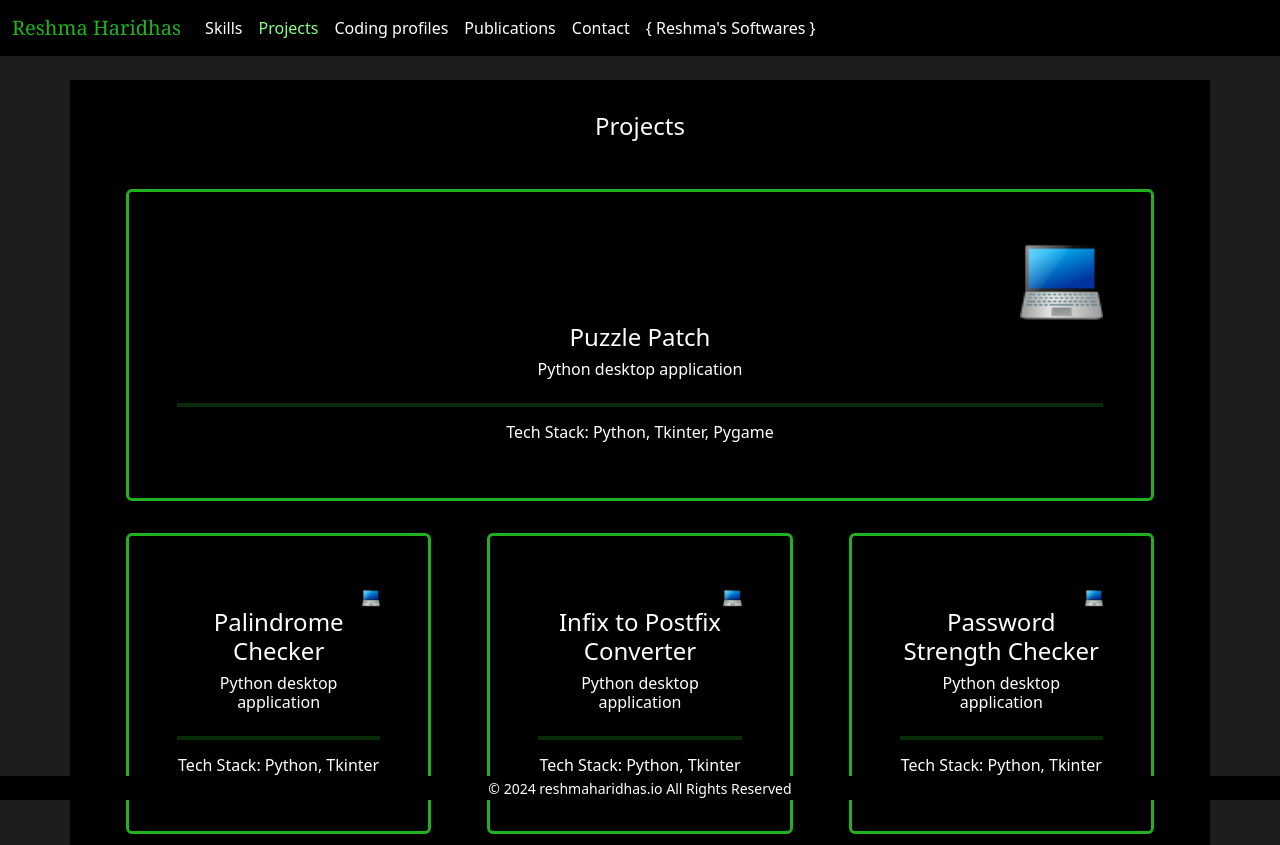
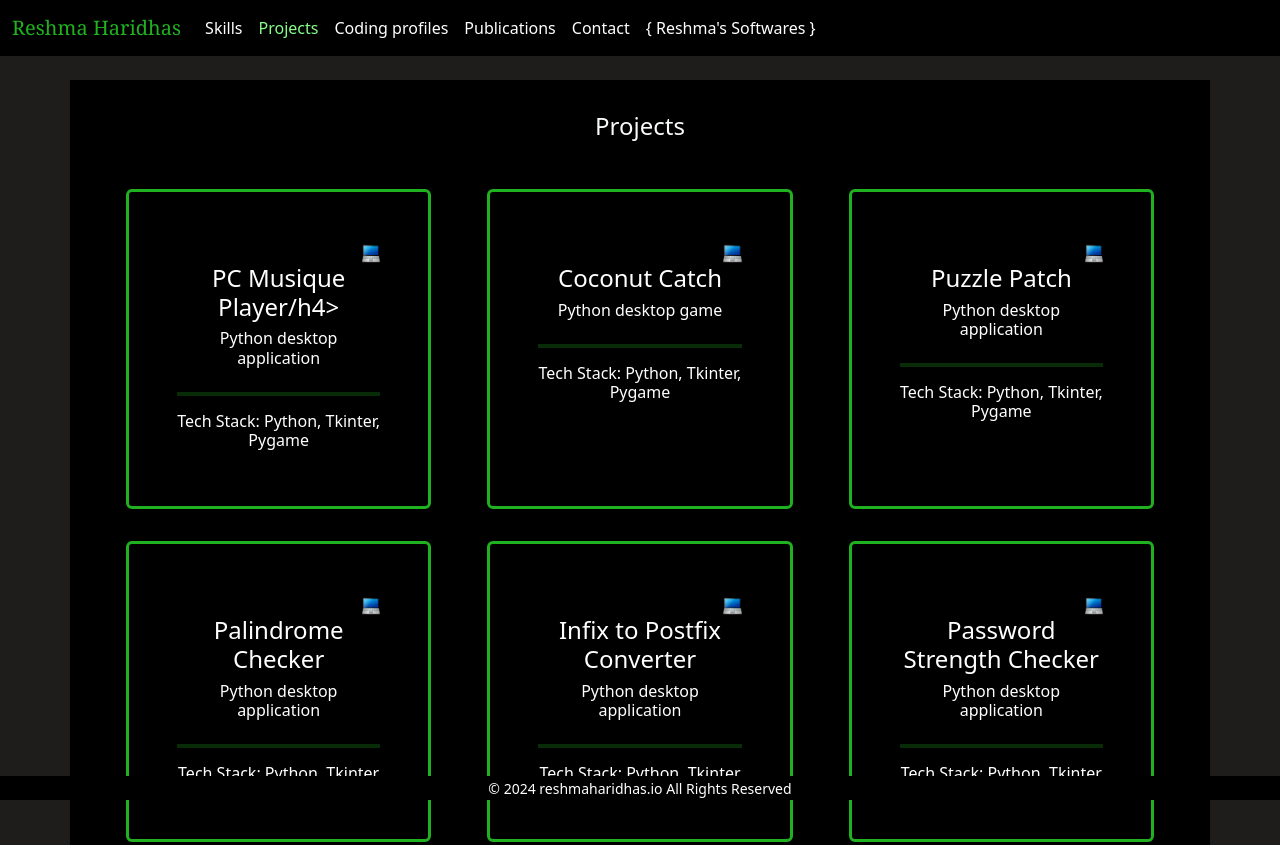
Before and after one commit to reshmaharidhas/reshmaharidhas.github.io, a plain HTML site: page projects.html in a window 1280 px wide. Shown: the top 845 px of the page. Drawn offline with nearby package versions, Linux system fonts and the light colour scheme.

Commit message:
Update projects.html
Added two new projects in row 'PC Musique Player' and 'Coconut Catch'.

```diff
--- a/projects.html
+++ b/projects.html
@@ -66,6 +66,32 @@
 		    <!--Row-->
 		    <div class="row">
 			    <div class="col m-3">
+                            <a href="https://github.com/reshmaharidhas/PC-Musique-Player" class="text-decoration-none">
+                                <div class="card border-success border border-3 bg-dark text-white p-5 h-100">
+				    <div align="right">
+				    	<img src="laptop-48.png" width="9%"/>
+				    </div>
+                                    <h4>PC Musique Player/h4>
+                                    <h6>Python desktop application</h6>
+				    <hr class="border border-2 border-success"></hr>
+				    <h6>Tech Stack: Python, Tkinter, Pygame</h6>
+                                </div>
+                            </a>
+                           </div>
+			   <div class="col m-3">
+                            <a href="#" class="text-decoration-none">
+                                <div class="card border-success border border-3 bg-dark text-white p-5 h-100">
+				    <div align="right">
+				    	<img src="laptop-48.png" width="9%"/>
+				    </div>
+                                    <h4>Coconut Catch</h4>
+                                    <h6>Python desktop game</h6>
+				    <hr class="border border-2 border-success"></hr>
+				    <h6>Tech Stack: Python, Tkinter, Pygame</h6>
+                                </div>
+                            </a>
+                           </div>
+			    <div class="col m-3">
                             <a href="#" class="text-decoration-none">
                                 <div class="card border-success border border-3 bg-dark text-white p-5 h-100">
 				    <div align="right">
@@ -77,7 +103,7 @@
 				    <h6>Tech Stack: Python, Tkinter, Pygame</h6>
                                 </div>
                             </a>
-                        </div>
+                           </div>
 		    </div>
 		    <!--Row-->
 		    <div class="row">
```
